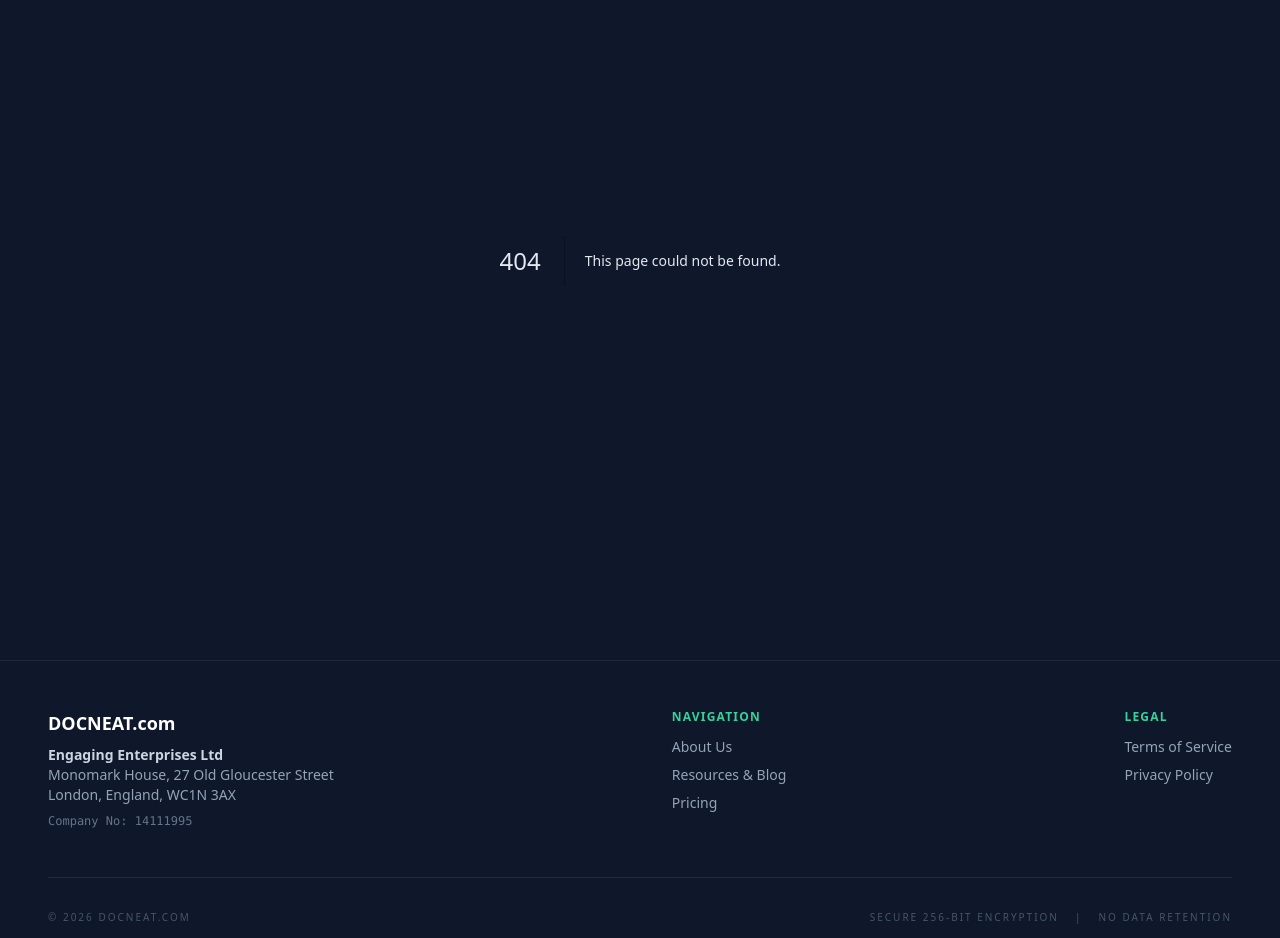
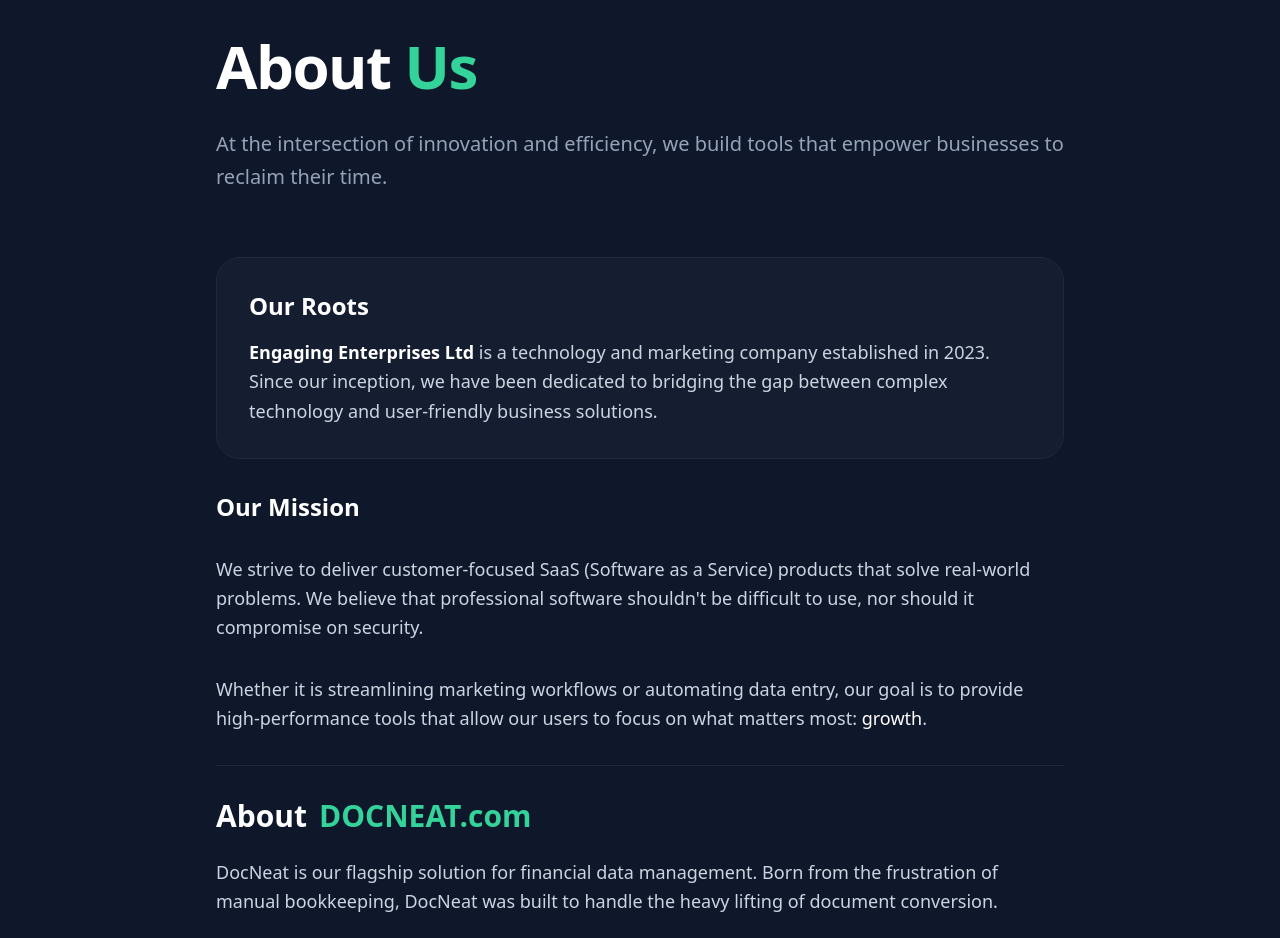
Before and after one commit to timarmstead/docneat-frontend, a Next.js app: page /about in a window 1280 px wide. Before the commit this address had no page. Shown: the part 140-1078 px from the top of the page. Built offline with nearby package versions, Linux system fonts and the light colour scheme.

Commit message:
Create page.tsx

```diff
--- /dev/null
+++ b/app/about/page.tsx
@@ -0,0 +1,75 @@
+import React from 'react';
+import Link from 'next/link';
+
+export const metadata = {
+  title: 'About Us — DocNeat by Engaging Enterprises Ltd',
+  description: 'Learn about Engaging Enterprises Ltd and our mission to provide secure, customer-focused SaaS solutions like DocNeat.',
+};
+
+export default function AboutPage() {
+  return (
+    <div className="min-h-screen bg-slate-900 text-slate-300">
+      <div className="max-w-4xl mx-auto px-6 pt-32 md:pt-44 pb-20">
+
+        {/* Header Section */}
+        <section className="mb-16">
+          <h1 className="text-4xl md:text-6xl font-bold text-white tracking-tight mb-8">
+            About <span className="text-emerald-400">Us</span>
+          </h1>
+          <p className="text-xl leading-relaxed text-slate-400">
+            At the intersection of innovation and efficiency, we build tools that empower businesses to reclaim their time.
+          </p>
+        </section>
+
+        {/* Corporate Identity Section */}
+        <section className="space-y-8 text-lg leading-relaxed">
+          <div className="bg-slate-800/40 border border-slate-800 p-8 rounded-3xl">
+            <h2 className="text-2xl font-bold text-white mb-4">Our Roots</h2>
+            <p>
+              <strong className="text-white">Engaging Enterprises Ltd</strong> is a technology and marketing company established in 2023. Since our inception, we have been dedicated to bridging the gap between complex technology and user-friendly business solutions.
+            </p>
+          </div>
+
+          <h2 className="text-2xl font-bold text-white mt-12 mb-4">Our Mission</h2>
+          <p>
+            We strive to deliver customer-focused SaaS (Software as a Service) products that solve real-world problems. We believe that professional software shouldn't be difficult to use, nor should it compromise on security.
+          </p>
+          <p>
+            Whether it is streamlining marketing workflows or automating data entry, our goal is to provide high-performance tools that allow our users to focus on what matters most: <span className="text-white font-medium">growth</span>.
+          </p>
+
+          <hr className="border-slate-800 my-12" />
+
+          {/* Product Focus: DocNeat */}
+          <div className="relative group">
+            <h2 className="text-3xl font-bold text-white mb-6 flex items-center gap-3">
+              About <span className="text-emerald-400">DOCNEAT.com</span>
+            </h2>
+            <p>
+              DocNeat is our flagship solution for financial data management. Born from the frustration of manual bookkeeping, DocNeat was built to handle the heavy lifting of document conversion.
+            </p>
+            <p className="mt-4">
+              By leveraging secure OCR technology, we provide accountants, small business owners, and bookkeepers with an instant way to turn flat PDF bank statements into actionable Excel, CSV, or QuickBooks-ready data.
+            </p>
+
+            <div className="mt-10 p-6 bg-emerald-500/5 border border-emerald-500/20 rounded-2xl italic">
+              "We don't just process files; we protect your data. Our Zero-Storage commitment ensures that your financial privacy is never an afterthought."
+            </div>
+          </div>
+        </section>
+
+        {/* CTA Section */}
+        <section className="mt-24 text-center">
+          <h3 className="text-white text-xl font-bold mb-6">Ready to see DocNeat in action?</h3>
+          <Link
+            href="/"
+            className="inline-flex items-center justify-center bg-emerald-500 hover:bg-emerald-600 active:scale-95 text-white font-bold py-4 px-10 rounded-xl transition-all shadow-lg shadow-emerald-500/20"
+          >
+            Start Your First Conversion
+          </Link>
+        </section>
+
+      </div>
+    </div>
+  );
+}
```
